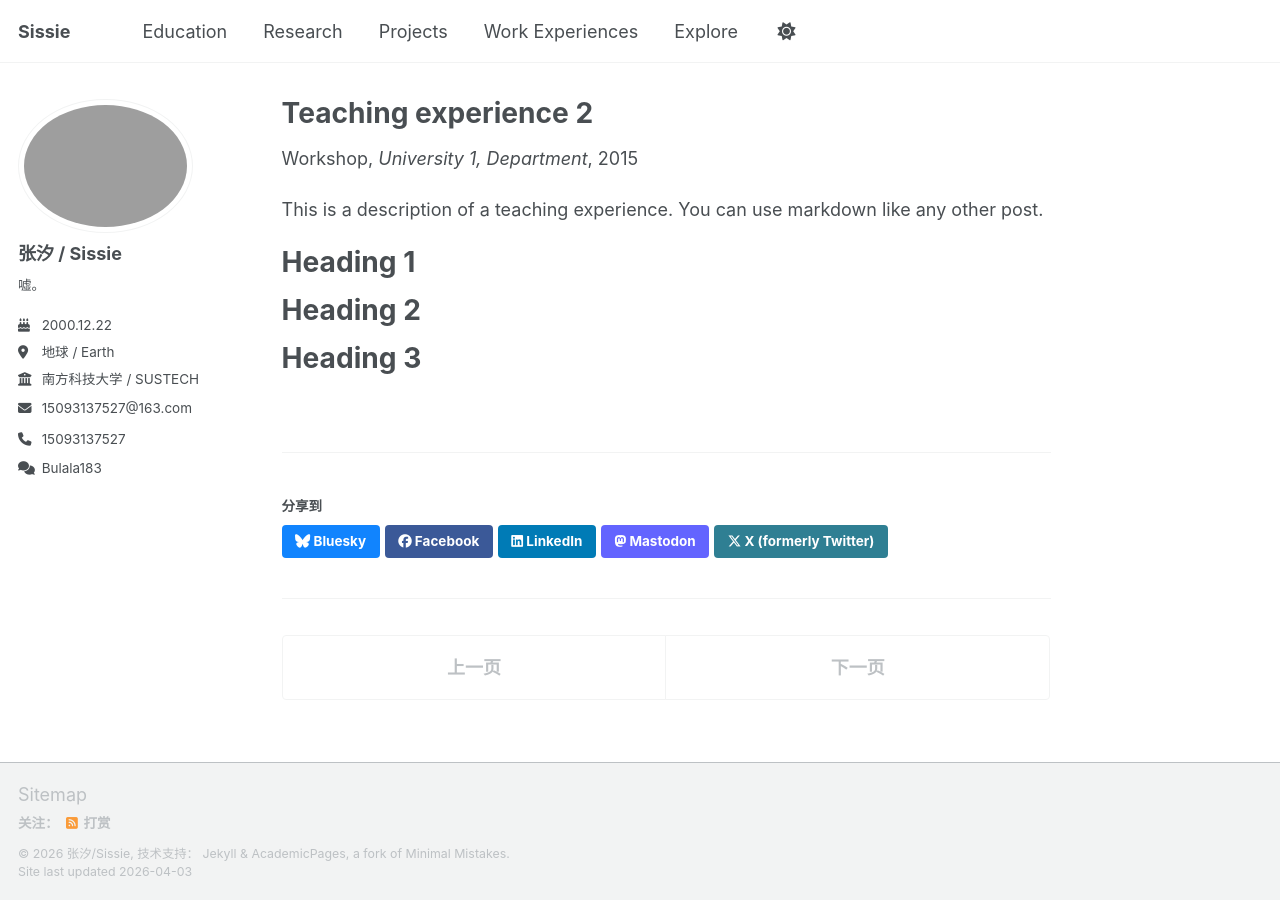
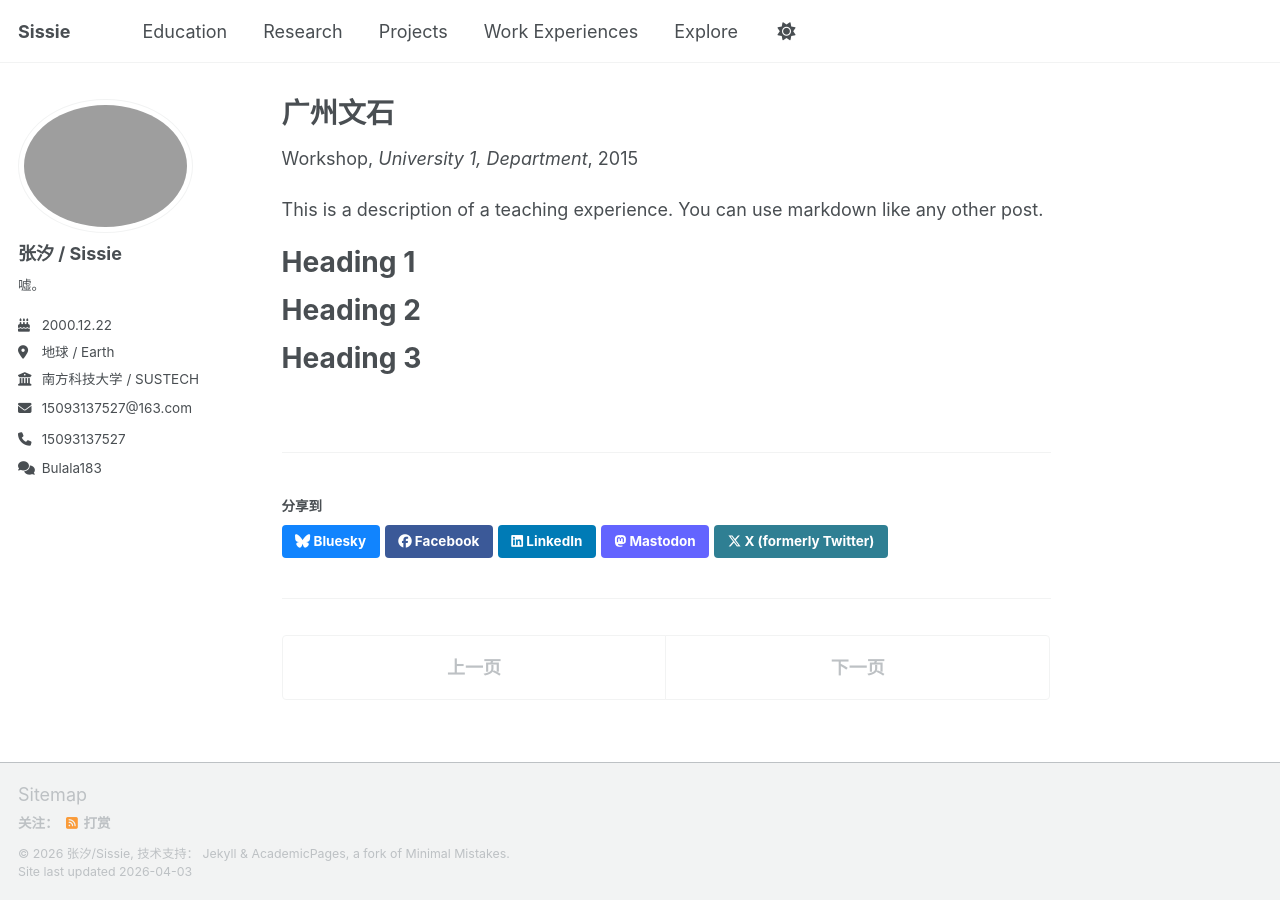
Before and after one commit to SeeSissie/SeeSissie.github.io, a Jekyll site: the page built from _teaching/internshipBOOX.md, in a window 1280 px wide. Built offline with Jekyll 4.4.1, drawn with Linux system fonts in a browser that asks for light colours; a script bundle is joined from its source files by our own code; library files that are not in the unit come from our copies.

Commit message:
Update internshipBOOX.md

```diff
--- a/_teaching/internshipBOOX.md
+++ b/_teaching/internshipBOOX.md
@@ -1,5 +1,5 @@
 ---
-title: "Teaching experience 2"
+title: "广州文石"
 collection: teaching
 type: "Workshop"
 permalink: /teaching/2015-spring-teaching-1
```
